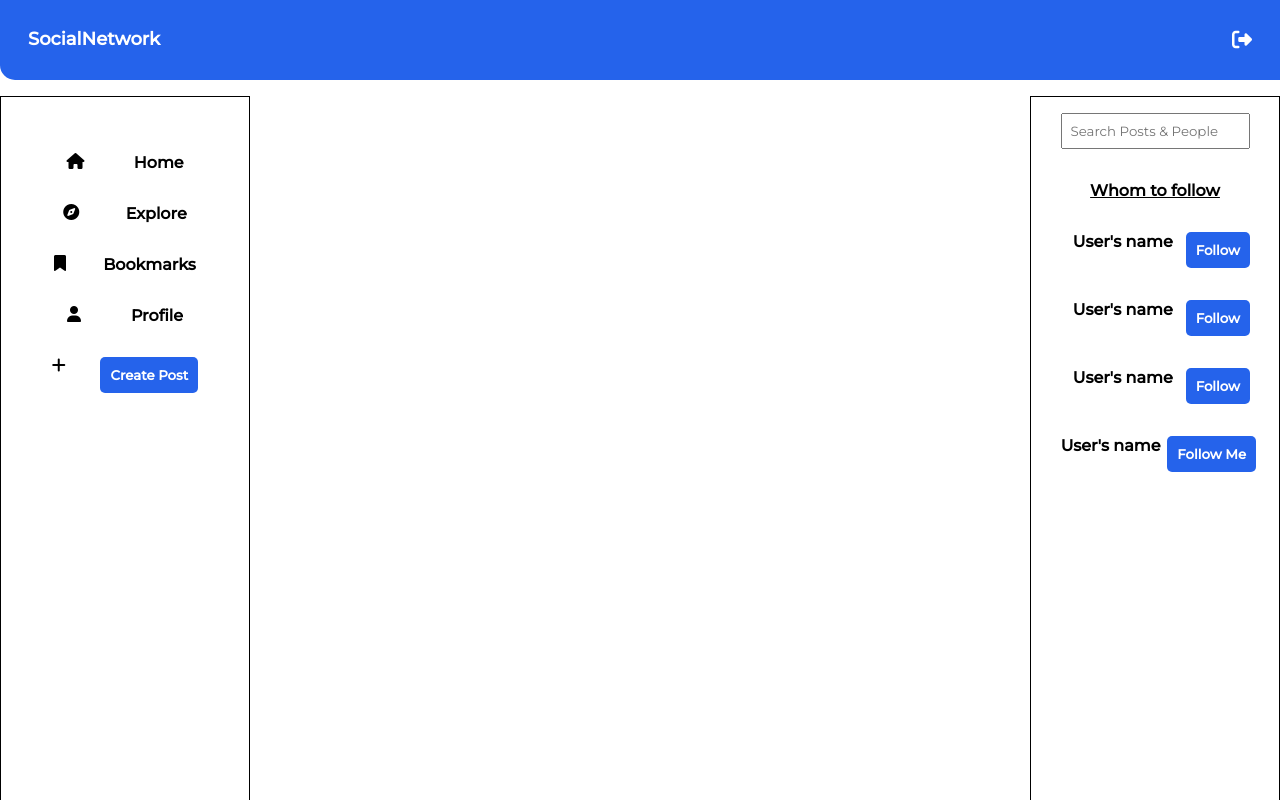
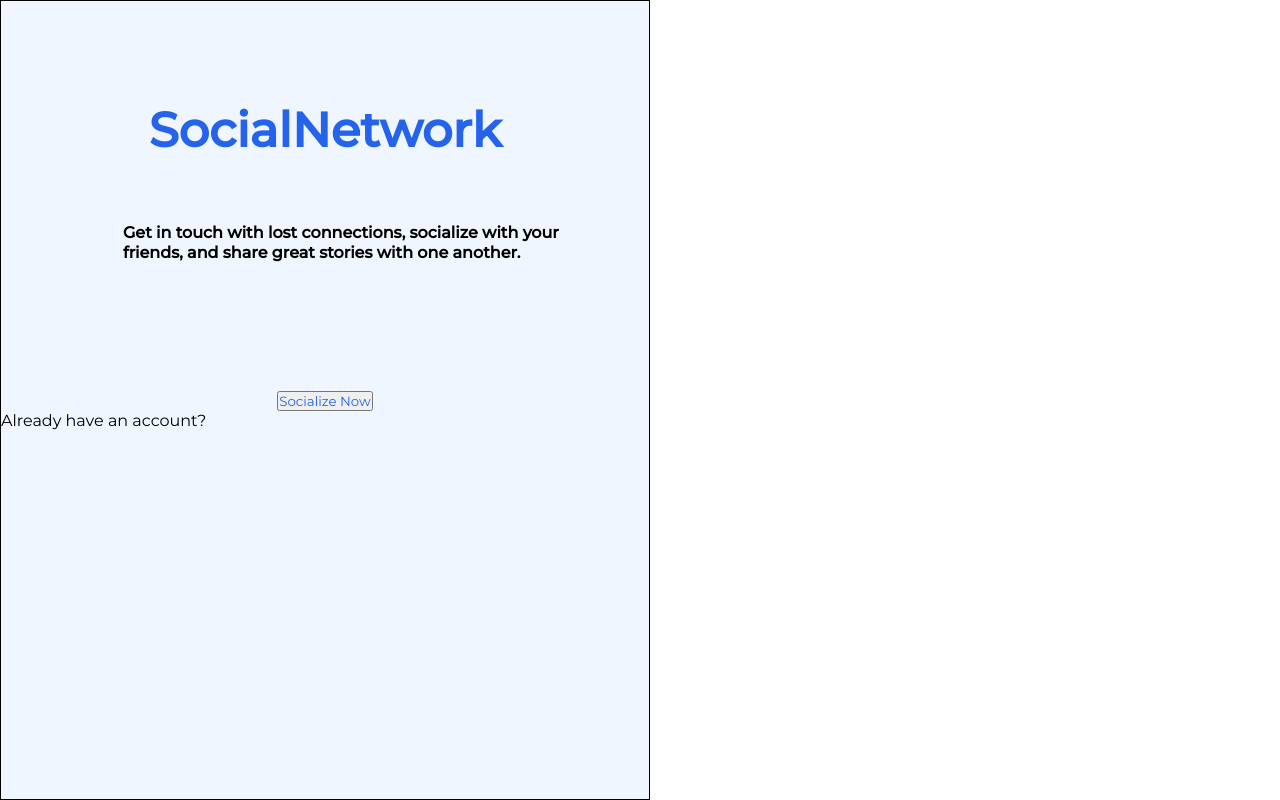
Before and after one commit to KaustubhM1997/social-media-clone, a React (Create React App) app: page / in a window 1280 px wide. Shown: the top 800 px of the page. Built offline with nearby package versions, Linux system fonts and the light colour scheme; what miragejs would draw is missing.

Commit message:
feat: landing-page

```diff
--- a/package.json
+++ b/package.json
@@ -6,6 +6,7 @@
     "@testing-library/jest-dom": "^5.16.5",
     "@testing-library/react": "^13.4.0",
     "@testing-library/user-event": "^13.5.0",
+    "axios": "^1.4.0",
     "dayjs": "^1.11.8",
     "jwt-decode": "^3.1.2",
     "jwt-encode": "^1.0.1",
--- a/src/App.js
+++ b/src/App.js
@@ -4,16 +4,17 @@ import Home from "./pages/Home/home";
 import { Routes, Route } from "react-router-dom";
 import Login from "./pages/Login/login";
 import Signup from "./pages/Signup/signup";
+import Landing from "./pages/Landing/landing";
 
 function App() {
   return (
     <div className="main-app">
       <Routes>
-        <Route path="/" element={<Home />} />
+        <Route path="/" element={<Landing />} />
+        <Route path="/home" element={<Home />} />
         <Route path="/login" element={<Login />} />
         <Route path="/signup" element={<Signup />} />
       </Routes>
-      <Home />
     </div>
   );
 }
--- /dev/null
+++ b/src/pages/Landing/landing.css
@@ -0,0 +1,60 @@
+
+/* .landing-container {
+
+    display: flex;
+    justify-content: space-evenly;
+    padding: 24px;
+} */
+
+
+
+/* .landing-container img {
+
+    width: 100%;
+
+} */
+
+.info-container {
+    display: flex;
+    flex-direction: column;
+
+    border: 1px solid black;
+    height: 100vh;
+    max-width: 650px;
+    background-color: #eff6ff;
+
+
+
+}
+
+.landing-header {
+
+    font-weight: bolder;
+    font-size: 48px;
+    cursor: pointer;
+    color: var(--primary-color);
+    align-self: center;
+    margin-top: 100px;
+}
+
+
+.landing-text {
+
+    max-width: 500px;
+    /* margin: auto;  */
+    align-self: center;
+    margin: 4rem 0 0 6rem;
+    font-weight: bold;
+    line-height: 20px;
+    /* text-align: left; */
+
+}
+
+.info-container button {
+
+    max-width: 100px;
+    align-self: center;
+    margin-top: 8rem;
+    cursor: pointer;
+    color: var(--primary-color);
+}
--- /dev/null
+++ b/src/pages/Landing/landing.jsx
@@ -0,0 +1,46 @@
+import "./landing.css";
+
+export default function Landing() {
+  return (
+    <>
+      <div className="info-container">
+        <p className="landing-header">SocialNetwork</p>
+
+        <p className="landing-text">
+          Get in touch with lost connections, socialize with your friends, and
+          share great stories with one another.
+        </p>
+
+        <button>Socialize Now</button>
+
+        <p>Already have an account?</p>
+
+        {/* <div className="items-container">
+          <p>
+            {" "}
+            <span>FOLLOW </span>{" "}
+          </p>
+          <p>
+            {" "}
+            <span>CONNECT</span>{" "}
+          </p>
+          <p>
+            {" "}
+            <span>SHARE</span>{" "}
+          </p>
+        </div> */}
+      </div>
+      {/*
+      <div className="landing-container">
+
+
+        <div className="image-container">
+          <img
+            src="https://images.pexels.com/photos/9783826/pexels-photo-9783826.jpeg?auto=compress&cs=tinysrgb&w=1260&h=750&dpr=1"
+            alt="landing-page-img"
+          />
+        </div>
+      </div> */}
+    </>
+  );
+}
```
Also changed, not shown: 1 other file (tests, documents, lock files or other folders).
